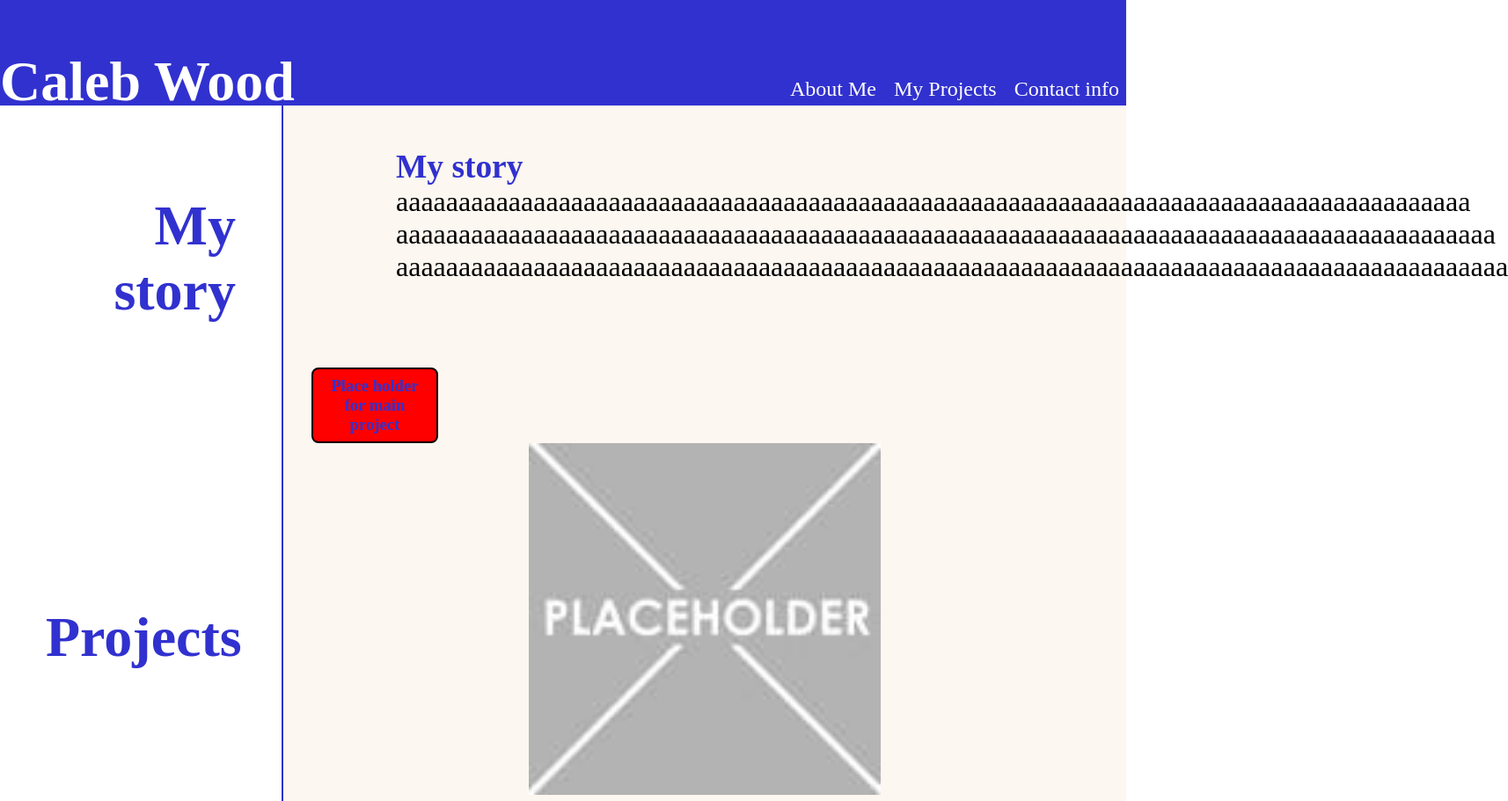
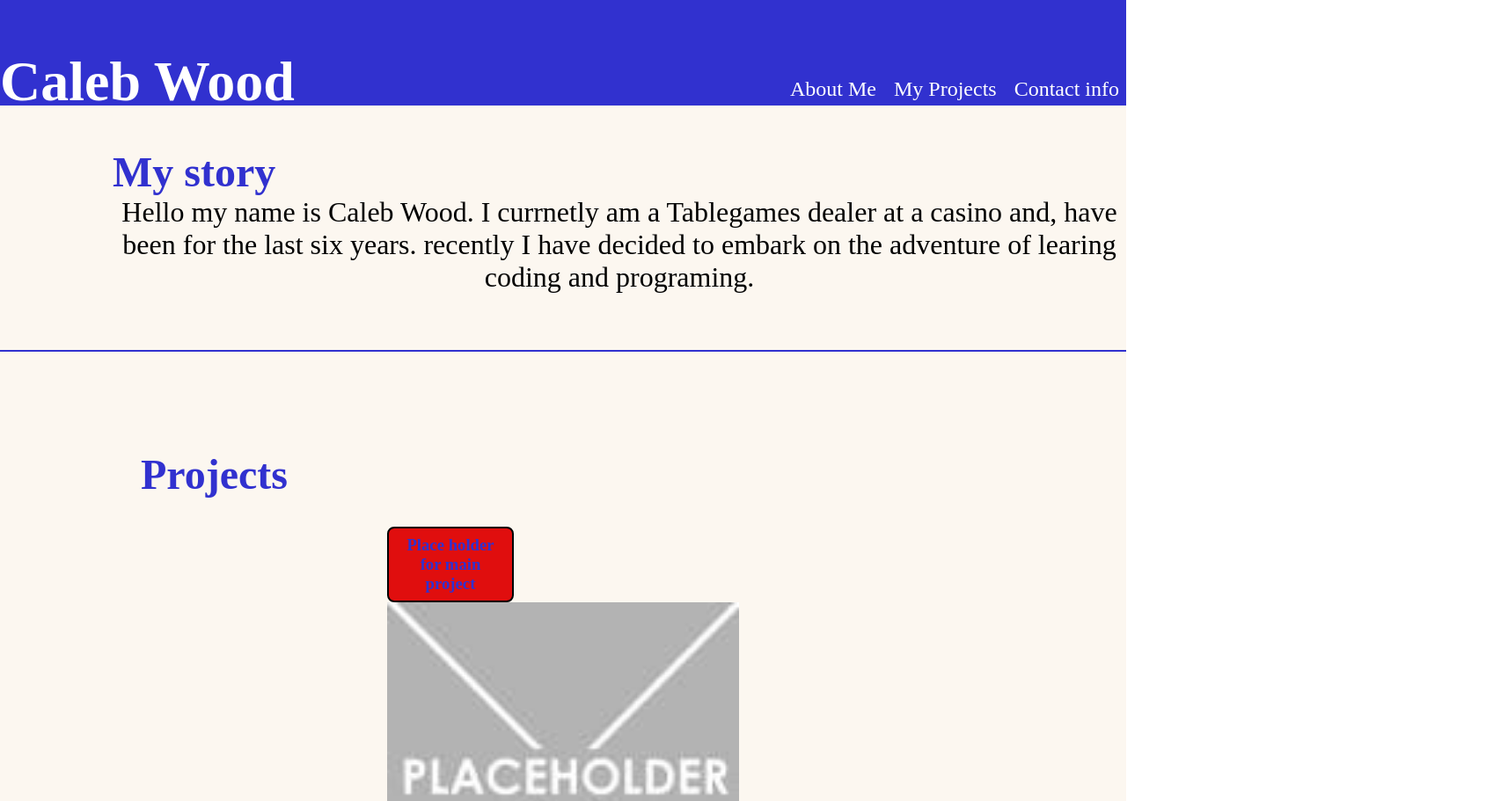
Before and after one commit to Calebjwood/Challenge-2-portfolio, a plain HTML site: page index.html in a window 1280 px wide. Shown: the top 911 px of the page at 88% size, 1714 px wide, since content can reach past the window. Drawn offline with Linux system fonts and the light colour scheme.

Commit message:
complete

```diff
--- a/assets/styles.css
+++ b/assets/styles.css
@@ -5,9 +5,22 @@
     padding: 0;
     margin: 0;
 }
+.page-container{
+    position: relative;
+    min-height: 100vh;
+}
+.content-wrap{
+    padding-bottom: 2.5rem;
+}
 
 :root{
     --darkblue: #3131cf;
+}
+
+.projects-header{
+    background-color:rgb(252, 247, 240) ;
+    font-size: 3rem;
+    padding: 7rem 0 0 10rem;
 }
 
 h2,
@@ -54,7 +67,7 @@ margin-top: 5rem;
 
 /* MAIN  */
         /* ASIDE */
-.titles{
+/* .titles{
     padding-right: 20px;
     margin: o;
     padding: 20px;
@@ -82,25 +95,40 @@ margin-top: 5rem;
 .aside3{
      position: relative;
      left: 2rem;
-     top: 150rem;
+     top: 140rem;
      font-size: 4rem;
+} */
+
+.about-me h2{
+
+    text-align: left;
+    padding: 0 4rem 0 0;
+    margin: auto 0;
+}
+
+section p{
+    overflow: wrap;
+    text-align: center;
+
 }
 
 section{
     background-color:rgb(252, 247, 240) ;
-    border-left: solid 2px var(--darkblue);
+
 }
 
         /* ABOUT ME */
 .about-me{
     font-size: 2rem;
     padding: 3rem 0 4rem 8rem;
+    border-bottom: solid 2px var(--darkblue);
+
 
 }
 
         /* PROJECT */
 .content {
-    width: 75%;
+    width: 100%;
     display: inline;
     float: right;
     margin-left: 20px;
@@ -115,6 +143,11 @@ section{
 
 .justify-center{
     justify-content: center;
+}
+
+.content h2{
+    top: 0;
+
 }
 
 .main-project{
@@ -139,11 +172,11 @@ section{
 
 }
 
-.main-project .card-header{
+.main-project .project-card .card-header{
     position: relative;
     margin: -4rem 0 1,5rem 0;
     padding: 0.5rem 1rem;
-    background-color: red;
+    background-color: rgb(224, 14, 14);
     border: 2px solid black;
     border-radius: 8px;
     width: 9rem;
@@ -153,11 +186,18 @@ section{
     position: relative;
     margin: -4rem 0 1,5rem 0;
     padding: 0.5rem 1rem;
-    background-color: red;
+    background-color: rgb(236, 13, 13);
     border: 2px solid black;
     border-radius: 8px;
     width: 9rem;
 
+}
+
+
+
+.project-card:hover,
+.project-card:hover .card-header {
+    box-shadow: inset -32rem -32rem 8px red, 0 0 15px red;
 }
 
 .imgsize{
@@ -167,8 +207,10 @@ section{
 
 
 /* FOOTER */
+
+
 footer section{
-    width: 75%;
+    width: 100%;
     float: inline-end;
     display: inline;
     margin: auto 0;
--- a/index.html
+++ b/index.html
@@ -8,7 +8,7 @@
   </head>
 
 
-  <body>
+  <body class="page-container">
     <header class="header">
         <h1>Caleb Wood</h1>
         <nav>
@@ -30,24 +30,26 @@
 
 
 
-    <main>
-      <aside class="titles">
+    <main class="content-wrap">
+      <!-- <aside class="titles row">
         <h2 class="aside1">My story</h2>
         <h2 class="aside2">Projects</h2>
         <h2 class="aside3">contact me</h2>
-      </aside>
+      </aside> -->
 
 
       <content class="content">
-                <section id="about-me" class= "about-me">
-                  <h3>My story</h3>
-                  <p>aaaaaaaaaaaaaaaaaaaaaaaaaaaaaaaaaaaaaaaaaaaaaaaaaaaaaaaaaaaaaaaaaaaaaaaaaaaaaaaaaaaaaa
-                    aaaaaaaaaaaaaaaaaaaaaaaaaaaaaaaaaaaaaaaaaaaaaaaaaaaaaaaaaaaaaaaaaaaaaaaaaaaaaaaaaaaaaaaa
-                    aaaaaaaaaaaaaaaaaaaaaaaaaaaaaaaaaaaaaaaaaaaaaaaaaaaaaaaaaaaaaaaaaaaaaaaaaaaaaaaaaaaaaaaaa
+
+                <section id="about-me" class= "about-me ">
+                  <h2>My story</h2>
+                  <p>
+                    Hello my name is Caleb Wood. I currnetly am a Tablegames dealer at a casino and, have been for the last six years.
+                    recently I have decided to embark on the adventure of learing coding and programing.
                   </p>
                 </section>
+                <h2 class="projects-header">Projects</h2>
 
-                <section id="projects" class="main-project justify-center">
+                <section id="projects" class="main-project justify-center row">
                   <div>
                     <figure class="project-card">
                       <h3 class="card-header">Place holder for main project</h3>
@@ -57,6 +59,7 @@
                     </figure>
                   </div>
                   </section>
+
 
                 <section class="row justify-center">
 
```
